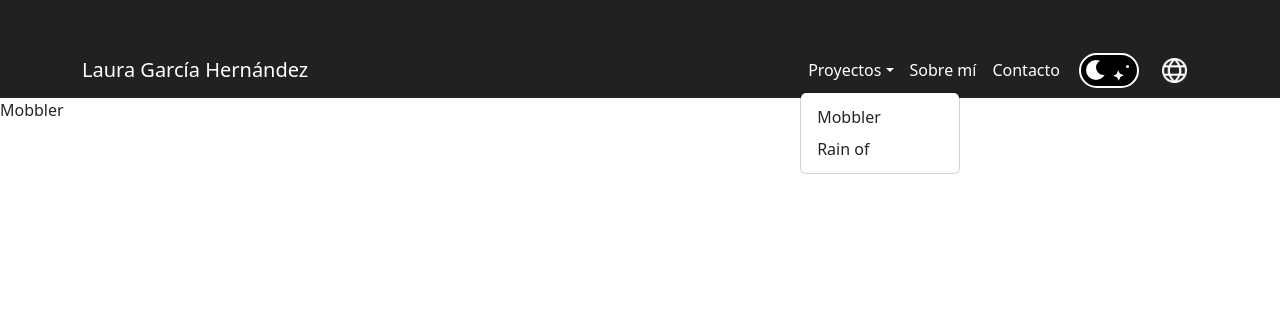
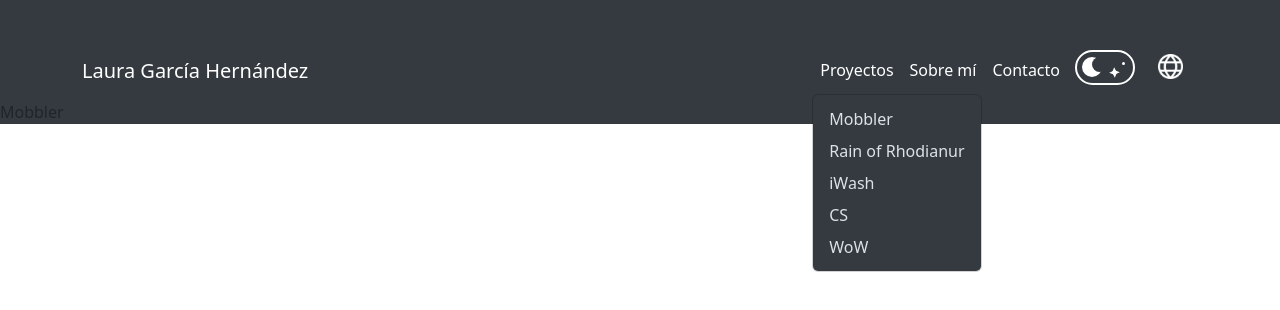
Before and after one commit to lauragh/portfolio, a React (Create React App) app: page /portfolio/projects/mobbler in a window 1280 px wide. Both pictures are taken after a click on the button "Proyectos". Shown: the top 310 px of the page. Built offline with nearby package versions, Linux system fonts and the light colour scheme.

Commit message:
navBar color theme done

```diff
--- a/src/components/App.css
+++ b/src/components/App.css
@@ -1,9 +1,15 @@
-#dark {
-    background-color: #212122;
+:root {
+    --dark-color: #343A40;
+    --darker-color: #212122;
+    --light-color: white;
 }
 
-#light {
-    background-color: white;
+.dark {
+    background-color: var(--dark-color);
+}
+
+.light {
+    background-color: var(--light-color);
 }
 
 .lightColorText {
@@ -23,7 +29,7 @@
 }
 
 .switchButtonDark {
-    background-color: black;
+    background-color: var(--dark-color);
     height: 35px;
     width: 60px;
     border: 2px solid white;
@@ -37,7 +43,7 @@
     background-color: #89B0FF;
     height: 35px;
     width: 60px;
-    border: 2px solid #89B0FF;
+    border: 2px solid #3c7cfa;
     border-radius: 30px;
     display: flex;
     cursor: pointer;
@@ -55,7 +61,8 @@
 .switchButtonRight{
     height: 20px;
     width: 20px;
-    background-color: rgb(255, 255, 162);
+    background-color: orange;
+    box-shadow: 0 0 15px 3px yellow,0 0 10px 5px yellow inset;
     border-radius: 20px;
     margin: 5px 5px 5px 30px;
 }
@@ -64,7 +71,7 @@
     position: absolute;
     height: 15px;
     width: 15px;
-    background-color: black;
+    background-color: var(--dark-color);
     border-radius: 20px;
     margin: 0px 10px;
     z-index: 3;
@@ -106,9 +113,12 @@ transform:rotate(45deg) skewX(22.5deg) skewY(22.5deg);
 .icon {
     width: 25px;
     height: 25px;
-    filter: brightness(0) invert(1);
     cursor: pointer;
     align-self: center;
+}
+
+.filterIcon{
+    filter: brightness(0) invert(1);
 }
 
 .iconsNavBar{
@@ -127,3 +137,15 @@ transform:rotate(45deg) skewX(22.5deg) skewY(22.5deg);
 .nav-link{
     font-size: 18px ;
 }
+
+#basic-navbar-nav > div > div.lightColorText.basic-nav-dropdown.nav-item.show.dropdown > div {
+    min-width: max-content !important;
+}
+
+.dropdown-toggle::after {
+    display: none !important;
+}
+
+#basic-navbar-nav > div > div.iconsNavBar > div.nav-item.show.dropdown > div {
+    min-width: max-content !important;
+}
--- a/src/components/App.js
+++ b/src/components/App.js
@@ -22,16 +22,19 @@ export default function App() {
     return (
         <ThemeContext.Provider value={{theme, toggleTheme}}>
             <BrowserRouter>
-                <Navbar id={theme} style={{paddingTop: '50px'}} expand="lg">
+                <Navbar className={theme} style={{paddingTop: '50px'}} expand="lg">
                 <Container>
                 <Navbar.Brand className={theme === "light" ? "darkColorText" : "lightColorText"} href="/portfolio">Laura García Hernández</Navbar.Brand>
                 <Navbar.Toggle aria-controls="basic-navbar-nav" />
                 <Navbar.Collapse id="basic-navbar-nav">
                     <Nav className="me-auto">
-                    <NavDropdown className={theme === "light" ? "darkColorText" : "lightColorText"}  title="Proyectos" id="basic-nav-dropdown">
+                    <NavDropdown menuVariant={theme === "light" ? "" : "dark"} className={theme === "light" ? "darkColorText basic-nav-dropdown" : "lightColorText basic-nav-dropdown"}  title="Proyectos">
                         <NavDropdown.Item href="/portfolio/projects/mobbler">Mobbler</NavDropdown.Item>
                         {/* <NavDropdown.Divider /> */}
-                        <NavDropdown.Item href="#action/3.4">Rain of</NavDropdown.Item>
+                        <NavDropdown.Item href="#action/3.4">Rain of Rhodianur</NavDropdown.Item>
+                        <NavDropdown.Item href="#action/3.4">iWash</NavDropdown.Item>
+                        <NavDropdown.Item href="#action/3.4">CS</NavDropdown.Item>
+                        <NavDropdown.Item href="#action/3.4">WoW</NavDropdown.Item>
                     </NavDropdown>
                     <Link to="/portfolio/about" className={theme === "light" ? "darkColorText nav-link " : "lightColorText nav-link"}>Sobre mí</Link>
                     <Link to="/portfolio/contact" className={theme === "light" ? "darkColorText nav-link " : "lightColorText nav-link"}>Contacto</Link>
@@ -46,7 +49,12 @@ export default function App() {
                             :
                             <div className="switchButtonRight"></div>}
                         </div>
-                        <img alt="idioma" class="icon" src={require("../assets/globo.png")}/>
+                        <NavDropdown style={{position: 'relative', bottom: '5px'}} title={<img alt="idioma" className={theme === "dark" ? "icon filterIcon" : "icon"} src={require("../assets/globo.png")}/>} className="basic-nav-dropdown">
+                        <NavDropdown.Item>Español</NavDropdown.Item>
+                        {/* <NavDropdown.Divider /> */}
+                        <NavDropdown.Item>Inglés</NavDropdown.Item>
+                        </NavDropdown>
+
                     </div>
                     </Nav>
                 </Navbar.Collapse>
--- /dev/null
+++ b/src/components/Mobbler.css
@@ -0,0 +1,4 @@
+
+p{
+    background-color: var(--dark-color);
+}
--- a/src/components/Mobbler.js
+++ b/src/components/Mobbler.js
@@ -1,3 +1,5 @@
+import './Mobbler.css';
+
 export default function Mobbler() {
     return (
         <p>Mobbler</p>
--- a/src/index.css
+++ b/src/index.css
@@ -1,8 +1,7 @@
+@import url('https://fonts.googleapis.com/css2?family=Nunito&display=swap');
 body {
   margin: 0;
-  font-family: -apple-system, BlinkMacSystemFont, 'Segoe UI', 'Roboto', 'Oxygen',
-    'Ubuntu', 'Cantarell', 'Fira Sans', 'Droid Sans', 'Helvetica Neue',
-    sans-serif;
+  font-family: 'Nunito', sans-serif;
   -webkit-font-smoothing: antialiased;
   -moz-osx-font-smoothing: grayscale;
 }
```
